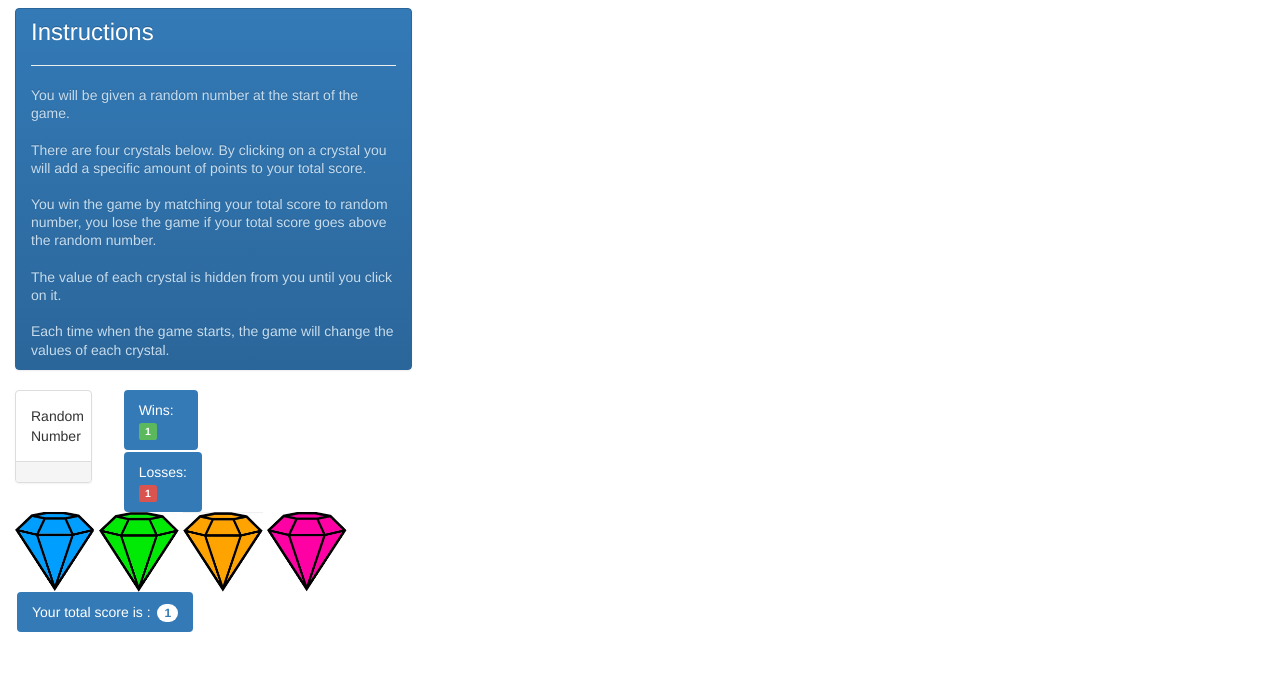
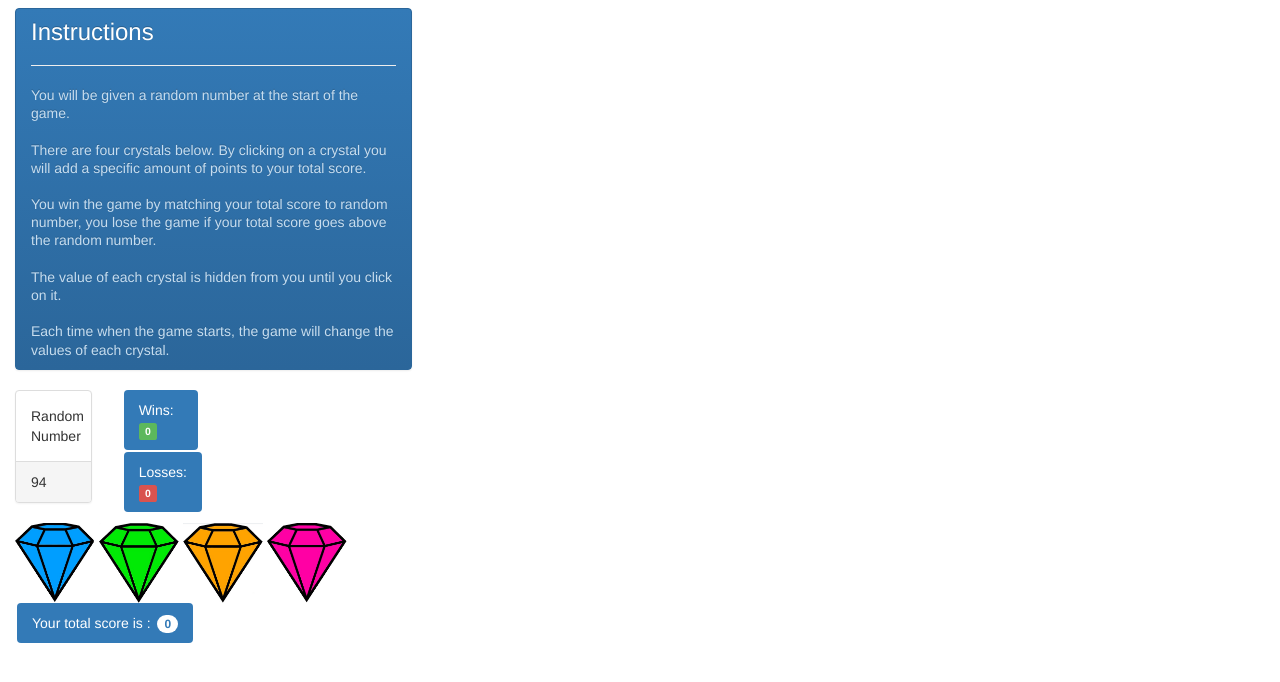
Before and after one commit to crazyceelo/week-4-game, a plain HTML site: page index.html in a window 1280 px wide. Shown: the part 62-744 px from the top of the page. Drawn offline with nearby package versions, Linux system fonts and the light colour scheme.

Commit message:
added starting values for wins, losses, and totalScore

```diff
--- a/assets/javascript/game.js
+++ b/assets/javascript/game.js
@@ -21,7 +21,7 @@ $(document).ready(function(){
 	var gemHighEnd = 12;
 	var gemArr = [];
 	while (gemLowEnd <= gemHighEnd) {
-		gemArr.push(lowEnd++);
+		gemArr.push(gemLowEnd++);
 	}
 	randomGemValue = gemArr[Math.floor(Math.random()*gemArr.length)];
 	$(".allGems").html(randomGemValue);
@@ -36,8 +36,15 @@ $(document).ready(function(){
 	}
 	randomNumberChallenge = arr[Math.floor(Math.random()*arr.length)];
 	console.log(randomNumberChallenge);
+	$("#randomNumber").html(randomNumberChallenge);
 
-	$("#randomNumber").html(randomNumberChallenge);
+	var wins = 0;
+	var losses = 0;
+	var totalScore = 0;
+	$("#wins").html(wins);
+	$("#losses").html(losses);
+	$("#totalScore").html(totalScore);
+
 });
 
 
--- a/index.html
+++ b/index.html
@@ -69,8 +69,8 @@
 			</div>
 			<div class="col-md-1">
 				<ul class="nav nav-pills" role="tablist">
-				  	<li role="presentation" class="active winBox"><a>Wins: <span class="label label-success">1</span></a></li>
-				  	<li role="presentation" class="active lossBox"><a>Losses: <span class="label label-danger">1</span></a></li>
+				  	<li role="presentation" class="active winBox"><a>Wins: <span class="label label-success" id="wins"></span></a></li>
+				  	<li role="presentation" class="active lossBox"><a>Losses: <span class="label label-danger" id="losses">1</span></a></li>
 				</ul>
 			</div>
 		</div>
@@ -85,7 +85,7 @@
 		<div class="row">
 			<div class="col-md-4">
 				<ul class="nav nav-pills" role="tablist">
-				  	<li role="presentation" class="active winBox"><a>Your total score is :  <span class="badge">1</span></a></li>
+				  	<li role="presentation" class="active winBox"><a>Your total score is :  <span class="badge" id="totalScore"></span></a></li>
 				</ul>
 			</div>
 
```
